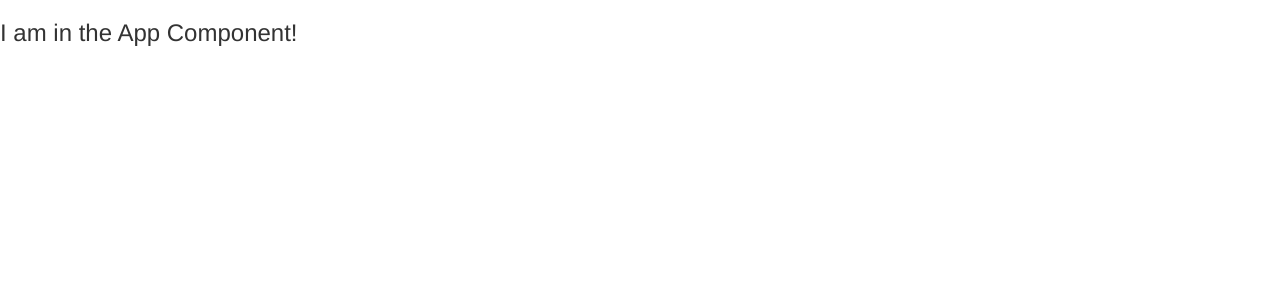
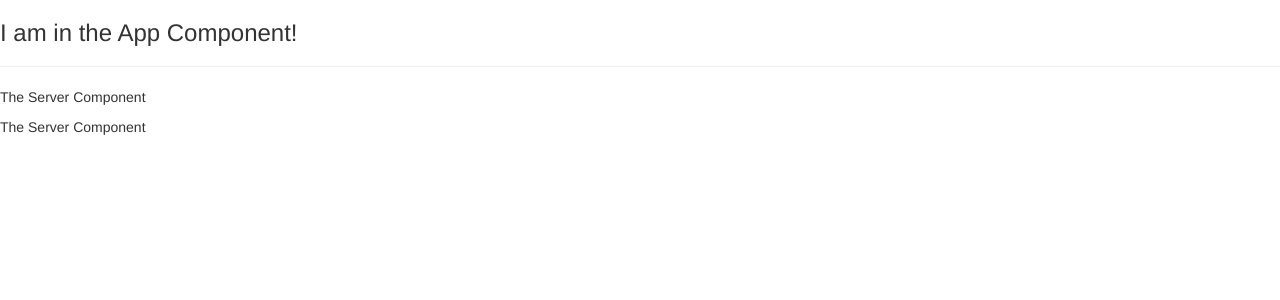
Before and after one commit to amishasubedi/Angular-Basics, an Angular app: page / in a window 1280 px wide. Shown: the top 300 px of the page. Built offline with nearby package versions, Linux system fonts and the light colour scheme.

Commit message:
added CLI component

```diff
--- a/src/app/app.component.html
+++ b/src/app/app.component.html
@@ -12,3 +12,6 @@
     to have some html code and a template attached to it. So Angular app starts with the content of html code.
     -
 -->
+
+<hr>
+<app-servers></app-servers>
--- /dev/null
+++ b/src/app/servers/servers.component.html
@@ -0,0 +1,2 @@
+<app-server></app-server>
+<app-server></app-server>
```
Also changed, not shown: src/app/app.module.ts (+6 -1 lines), src/app/servers/servers.component.ts (added, +10 -0 lines), src/app/servers/servers.component.css (added).
